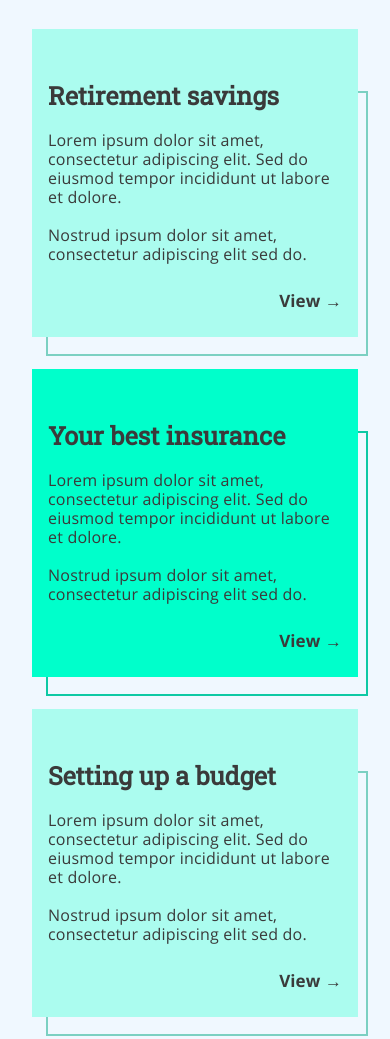
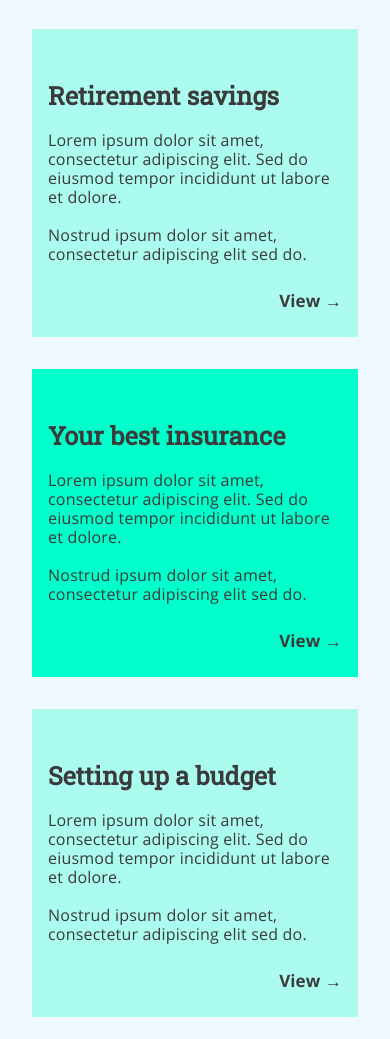
Before and after one commit to ginaleslie/design-systems-assignment, a website: page index.html in a window 390 px wide. Shown: the part 940-1979 px from the top of the page. Drawn offline with nearby package versions, Linux system fonts and the light colour scheme.

Commit message:
Some home section done

```diff
--- a/css/src/pages/home.less
+++ b/css/src/pages/home.less
@@ -7,9 +7,9 @@
 	border: 2px solid #0ec9a4;
 	border-radius: 0px;
 	position: absolute;
-	width: 90%;
-	height: 78%;
-	top: 38px;
+	width: 85%;
+	height: 75%;
+	top: 42px;
 	right: 6px;
 	z-index: 1;
 }
@@ -17,9 +17,9 @@
 	border: 2px solid @primary-variant-color-shade-darker;
 	border-radius: 0px;
 	position: absolute;
-	width: 90%;
-	height: 78%;
-	top: 85px;
+	width: 85%;
+	height: 75%;
+	top: 90px;
 	right: 6px;
 	z-index: 1;
 }
@@ -47,9 +47,9 @@
 		margin-top: -45px;
 	}
 	.border-card {
-		top: 78px;
+		display: none;
 	}
 	.border-card-2 {
-		top: 78px;
+		display: none;
 	}
 }
--- a/js/navigation.js
+++ b/js/navigation.js
@@ -101,6 +101,7 @@ $(function () {
 
 	$("#navData").append(navItems);
 
+	// hamburger menu
 	$(".cross").hide();
 	$(".menu").hide();
 	$(".hamburger").click(function () {
```
Also changed, not shown: css/dist/main.css, js/carousal.js (added), 1 other file.
